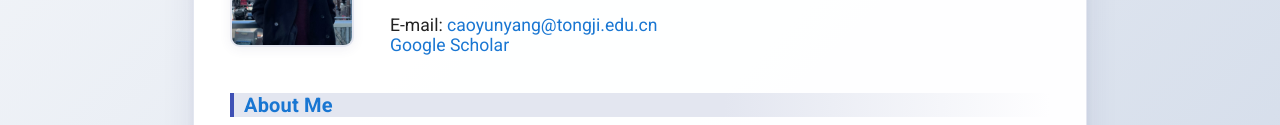
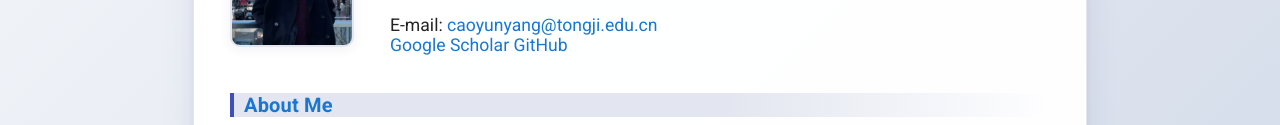
Before and after one commit to yy-c/yy-c.github.io, a plain HTML site: page index.html in a window 1280 px wide. Shown: the part 328-453 px from the top of the page. Drawn offline with Linux system fonts and the light colour scheme.

Commit message:
Update index.html

```diff
--- a/index.html
+++ b/index.html
@@ -382,6 +382,7 @@
         <div class="contact-list">
           E-mail: <a href="mailto:caoyunyang@tongji.edu.cn">caoyunyang@tongji.edu.cn</a><br>
           <a href="https://scholar.google.com/citations?user=NuN2X10AAAAJ">Google Scholar</a>
+          <a href="https://github.com/yy-c">GitHub</a>
         </div>
       </div>
     </div>
@@ -475,4 +476,5 @@
     </div>
   </div>
 </body>
+
 </html>
```
